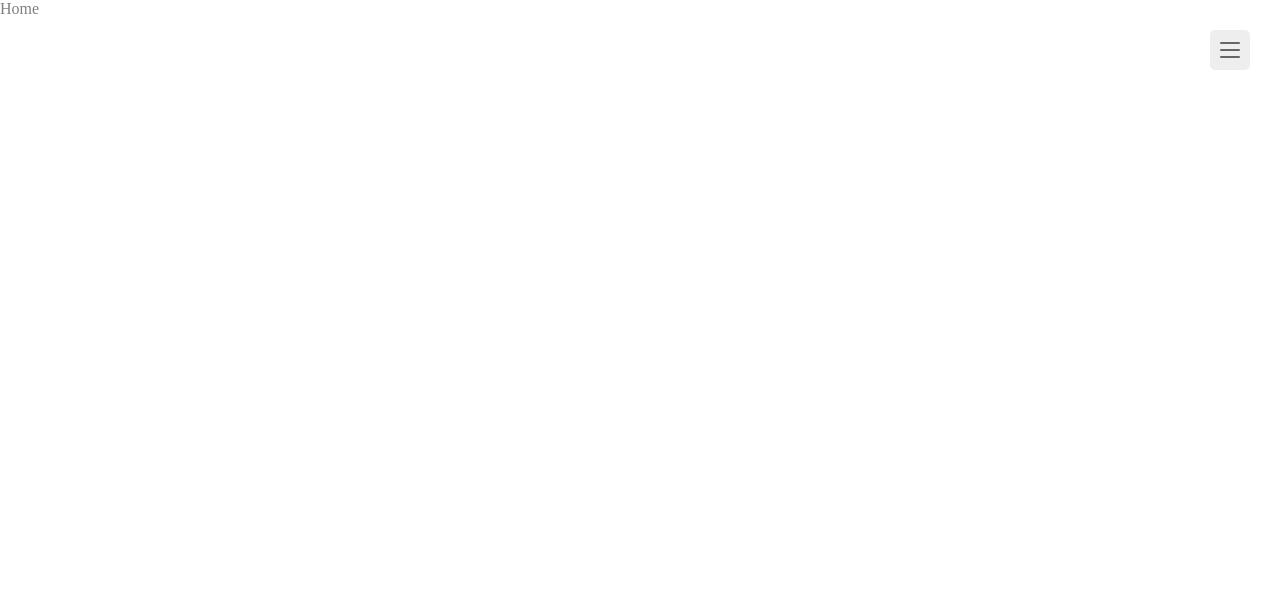
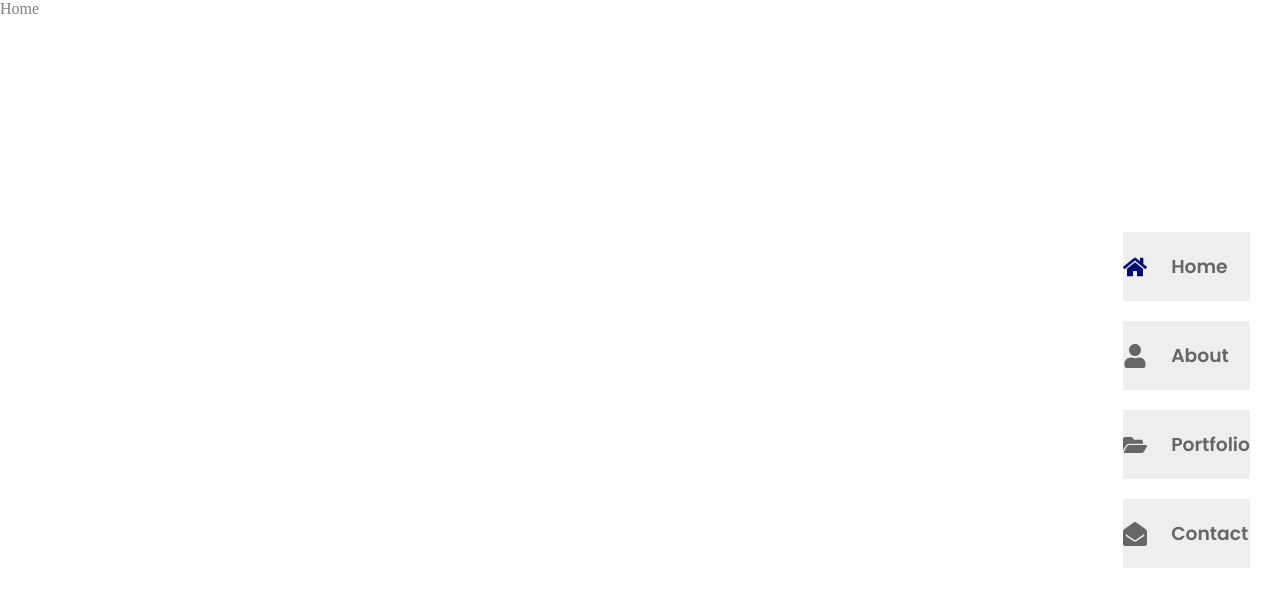
Before and after one commit to Nelisiwe/Nelisiwe-Portfolio, a React (Vite) app: page / in a window 1280 px wide. Shown: the top 606 px of the page. Built offline with nearby package versions, Linux system fonts and the light colour scheme; a web font is replaced by a local one.

Commit message:
navbar syling and navbar code

```diff
--- a/src/components/Navbar.jsx
+++ b/src/components/Navbar.jsx
@@ -14,7 +14,9 @@ const Navbar = () => {
             return (
               <li className='nav_item' key={index}>
               <NavLink to={path} className={({ isActive }) =>
-              isActive ? 'nav_link active-nav' : 'nav_link'}>
+              isActive ? 'nav_link active-nav' : 'nav_link'}
+              onClick={() => setShowMenu(!showMenu)}
+              >
                 {icon}
                 <h3 className='nav_item'>{name}</h3>
               </NavLink>
@@ -23,7 +25,7 @@ const Navbar = () => {
           })}
         </ul>
       </div>
-      <div className='nav_toggle' onClick={() => setShowMenu(!showMenu)}>
+      <div className={`${showMenu ? 'nav_toggle animate-toggle' : 'nav_toggle'}`} onClick={() => setShowMenu(!showMenu)}>
           <span></span>
           <span></span>
           <span></span>
--- a/src/components/navbar.css
+++ b/src/components/navbar.css
@@ -4,7 +4,8 @@
     left: -100%;
     background-color: var(--container-color);
     width: 100%;
-    padding: 60px;
+    padding: 60px 30px;
+    transition: all 0.5s cubic-bezier(0.77, 0.2, 0.05, 1);
 }
 
 .show-menu {
@@ -54,3 +55,43 @@
     background-color: var(--title-text-color);
     margin-bottom: 5px;
 }
+
+.animate-toggle span:first-child {
+    transform: rotate(45deg) translate(6px, 4px);
+}
+
+.animate-toggle span:nth-child(2) {
+    display: none;
+}
+
+.animate-toggle span:last-child {
+    transform: rotate(-45deg) translate(1px, 1px);
+}
+
+@media screen and (min-width: 1024px) {
+    .nav_menu {
+        all: unset;
+    }
+
+    .nav_toggle {
+        display: none;
+    }
+    .nav {
+        position: fixed;
+        inset-block: 0;
+        right: 30px;
+        display: flex;
+        align-items: center;
+    }
+
+    .nav_item {
+        margin-block: 20px;
+    }
+
+    .nav_link {
+        padding: 0;
+        border-bottom: none;
+        background-color: var(--container-color);
+
+    }
+}
```
